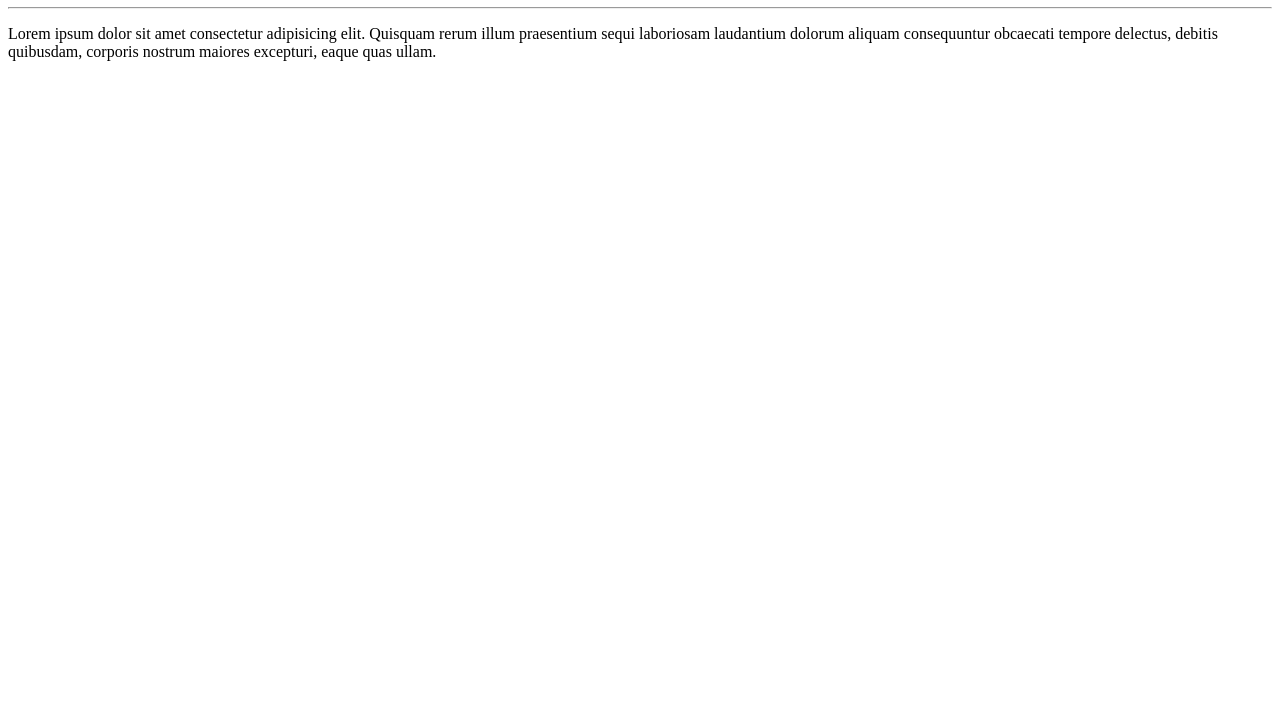
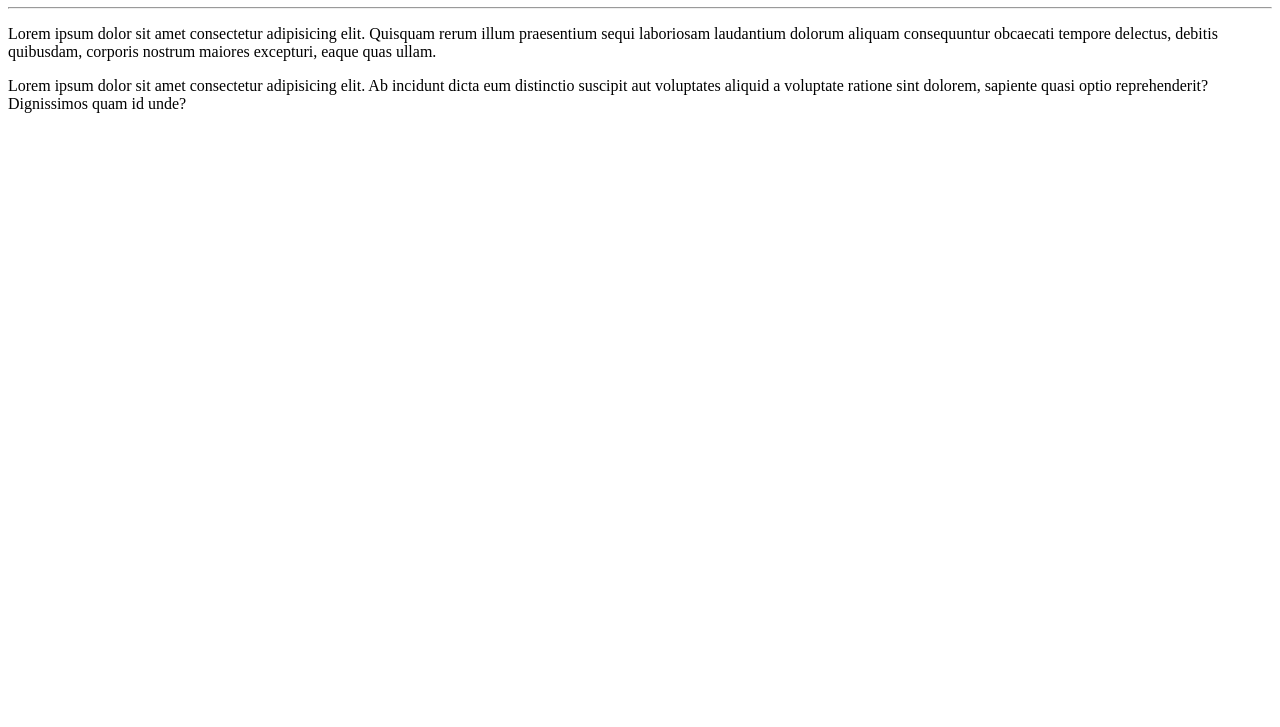
Before and after one commit to hav0kinho/Ola-mundo, a plain HTML site: page site/index.html in a window 1280 px wide. Shown: the part 73-800 px from the top of the page. Drawn offline with Linux system fonts and the light colour scheme.

Commit message:
mais um lorem

```diff
--- a/site/index.html
+++ b/site/index.html
@@ -9,5 +9,6 @@
     <h1>Olá, mundo!</h1>
     <hr>
     <p>Lorem ipsum dolor sit amet consectetur adipisicing elit. Quisquam rerum illum praesentium sequi laboriosam laudantium dolorum aliquam consequuntur obcaecati tempore delectus, debitis quibusdam, corporis nostrum maiores excepturi, eaque quas ullam.</p>
+    <p>Lorem ipsum dolor sit amet consectetur adipisicing elit. Ab incidunt dicta eum distinctio suscipit aut voluptates aliquid a voluptate ratione sint dolorem, sapiente quasi optio reprehenderit? Dignissimos quam id unde?</p>
 </body>
 </html>
```
